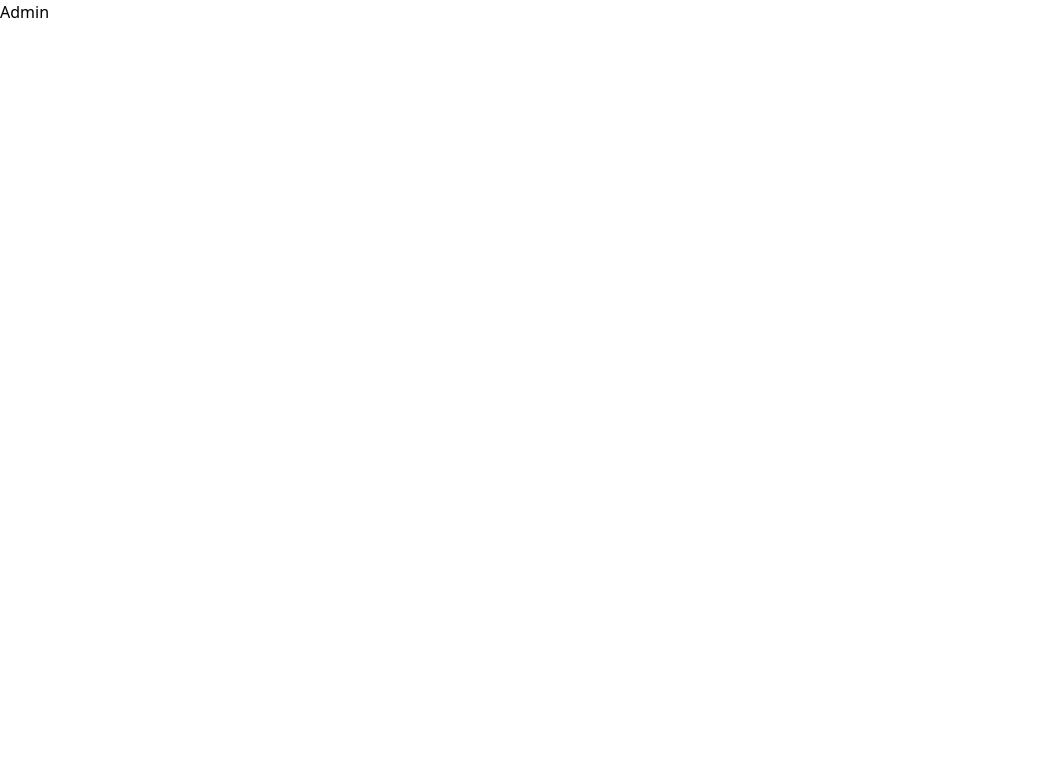
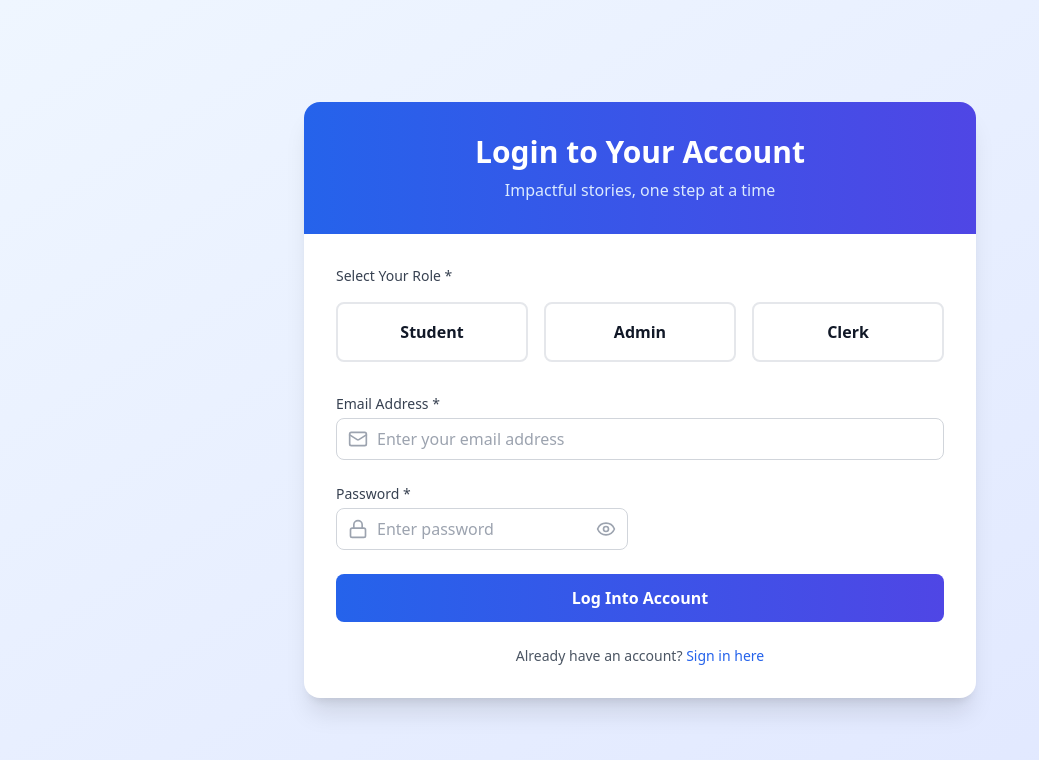
Before and after one commit to Mastercard-Code-For-Change-2-0/Team-24, a React (Vite) app in the folder vite-project/: page /login/admin in a window 1280 px wide. Shown: the top 760 px of the page, without its empty margins (0-1039 px from the left). Built offline with nearby package versions, Linux system fonts and the light colour scheme.

Commit message:
final login routes

```diff
--- a/vite-project/src/component/Login-admin.jsx
+++ b/vite-project/src/component/Login-admin.jsx
@@ -1,8 +1,217 @@
-export default function LoginAdmin(){
-    return(
-    <>
-    <h1>Admin
-    </h1>
-    </>
-    )
-}
+import React, { useState} from 'react';
+import { User, Mail, Lock, Phone, Building, GraduationCap, Users, Eye, EyeOff } from 'lucide-react';
+import useSignup from '../hooks/useSignup';
+import { useNavigate } from 'react-router-dom';
+
+const RoleBasedSignup = () => {
+    const navigate = useNavigate();
+    const {signup,loading,newUser,error} = useSignup();
+  const [formData, setFormData] = useState({
+    role:'',
+    email: '',
+    password: '',
+  });
+
+  const [errors, setErrors] = useState({});
+  const [showPassword, setShowPassword] = useState(false);
+  const [showConfirmPassword, setShowConfirmPassword] = useState(false);
+  const [isSubmitting, setIsSubmitting] = useState(false);
+
+  const roles = [
+    {
+      id: 'student',
+      name: 'Student',
+    },
+    {
+      id: 'admin',
+      name: 'Admin',
+    },
+    {
+      id: 'clerk',
+      name: 'Clerk',
+      },
+  ];
+
+  const handleInputChange = (e) => {
+    const { name, value } = e.target;
+    setFormData(prev => ({
+      ...prev,
+      [name]: value
+    }));
+    // Clear error when user starts typing
+    if (errors[name]) {
+      setErrors(prev => ({
+        ...prev,
+        [name]: ''
+      }));
+    }
+  };
+
+  const handleRoleSelect = (roleId) => {
+    setFormData(prev => ({
+      ...prev,
+      role: roleId,
+    }));
+    // Clear role error
+    if (errors.role) {
+      setErrors(prev => ({
+        ...prev,
+        role: ''
+      }));
+    }
+  };
+
+  const validateForm = () => {
+    const newErrors = {};
+
+    // Basic validation
+    if (!formData.name.trim()) newErrors.name = 'First name is required';
+    if (!formData.password) {
+      newErrors.password = 'Password is required';
+    } else if (formData.password.length < 5) {
+      newErrors.password = 'Password must be at least 8 characters';
+    }
+    if (!formData.role) {
+      newErrors.role = 'Please select a role';
+    }
+
+    // Role-specific validation
+
+    setErrors(newErrors);
+    return Object.keys(newErrors).length === 0;
+  };
+
+  const handleSubmit = async (e) => {
+    e.preventDefault();
+
+    if (!validateForm()) return;
+    const result = await signup(formData);
+    if(result){
+        alert("Sign in successful");
+        console.log("Success",newUser);
+         setFormData({
+        role:"",
+        email: "",
+        password: "",
+      });
+    }
+    else{
+        console.log(error);
+    }
+  };
+
+  return (
+    <div className="min-h-screen bg-gradient-to-br from-blue-50 to-indigo-100 flex items-center justify-center p-4">
+      <div className="max-w-2xl w-full bg-white rounded-2xl shadow-xl overflow-hidden">
+        <div className="bg-gradient-to-r from-blue-600 to-indigo-600 p-8 text-white text-center">
+          <h1 className="text-3xl font-bold mb-2">Login to Your Account</h1>
+          <p className="text-blue-100">Impactful stories, one step at a time</p>
+        </div>
+
+        <form onSubmit={handleSubmit} className="p-8">
+          {/* Role Selection */}
+          <div className="mb-8">
+            <label className="block text-sm font-medium text-gray-700 mb-4">
+              Select Your Role *
+            </label>
+            <div className="grid grid-cols-1 md:grid-cols-3 gap-4">
+              {roles.map((role) => {
+                // const IconComponent = role.icon;
+                return (
+                  <button
+                    key={role.id}
+                    type="button"
+                    onClick={() => handleRoleSelect(role.id)}
+                    className={`p-4 rounded-lg border-2 transition-all duration-200 ${
+                      formData.role === role.id
+                        ? 'border-blue-500 bg-blue-50 ring-2 ring-blue-500 ring-opacity-20'
+                        : 'border-gray-200 hover:border-gray-300'
+                    }`}
+                  >
+                    {/* <IconComponent className={`w-8 h-8 mx-auto mb-2 ${
+                      formData.role === role.id ? 'text-blue-600' : 'text-gray-400'
+                    }`} /> */}
+                    <h3 className={`font-semibold ${
+                      formData.role === role.id ? 'text-blue-900' : 'text-gray-900'
+                    }`}>
+                      {role.name}
+                    </h3>
+                    {/* <p className="text-sm text-gray-600 mt-1">{role.description}</p> */}
+                  </button>
+                );
+              })}
+            </div>
+            {errors.role && <p className="text-red-500 text-sm mt-2">{errors.role}</p>}
+          </div>
+
+          {/* Basic Information */}
+          <div className="mb-6">
+            <label className="block text-sm font-medium text-gray-700 mb-1">
+              Email Address *
+            </label>
+            <div className="relative">
+              <Mail className="absolute left-3 top-1/2 transform -translate-y-1/2 text-gray-400 w-5 h-5" />
+              <input
+                type="email"
+                name="email"
+                value={formData.email}
+                onChange={handleInputChange}
+                className={`w-full pl-10 pr-3 py-2 border rounded-lg focus:outline-none focus:ring-2 focus:ring-blue-500 ${
+                  errors.email ? 'border-red-500' : 'border-gray-300'
+                }`}
+                placeholder="Enter your email address"
+              />
+            </div>
+            {errors.email && <p className="text-red-500 text-sm mt-1">{errors.email}</p>}
+          </div>
+
+          <div className="grid grid-cols-1 md:grid-cols-2 gap-6 mb-6">
+            <div>
+              <label className="block text-sm font-medium text-gray-700 mb-1">
+                Password *
+              </label>
+              <div className="relative">
+                <Lock className="absolute left-3 top-1/2 transform -translate-y-1/2 text-gray-400 w-5 h-5" />
+                <input
+                  type={showPassword ? "text" : "password"}
+                  name="password"
+                  value={formData.password}
+                  onChange={handleInputChange}
+                  className={`w-full pl-10 pr-10 py-2 border rounded-lg focus:outline-none focus:ring-2 focus:ring-blue-500 ${
+                    errors.password ? 'border-red-500' : 'border-gray-300'
+                  }`}
+                  placeholder="Enter password"
+                />
+                <button
+                  type="button"
+                  onClick={() => setShowPassword(!showPassword)}
+                  className="absolute right-3 top-1/2 transform -translate-y-1/2 text-gray-400 hover:text-gray-600"
+                >
+                  {showPassword ? <EyeOff className="w-5 h-5" /> : <Eye className="w-5 h-5" />}
+                </button>
+              </div>
+              {errors.password && <p className="text-red-500 text-sm mt-1">{errors.password}</p>}
+            </div>
+          </div>
+
+          <button
+            type="submit"
+            disabled={isSubmitting}
+            className="w-full bg-gradient-to-r from-blue-600 to-indigo-600 text-white py-3 rounded-lg font-semibold hover:from-blue-700 hover:to-indigo-700 focus:outline-none focus:ring-2 focus:ring-blue-500 focus:ring-offset-2 transition-all duration-200 disabled:opacity-50 disabled:cursor-not-allowed"
+          >
+            {isSubmitting ? 'Logging into Account...' : 'Log Into Account'}
+          </button>
+
+          <p className="text-center text-sm text-gray-600 mt-6">
+            Already have an account?{' '}
+            <a onClick={()=>{navigate('/login/'+formData.role)}} className="text-blue-600 hover:text-blue-700 font-medium">
+              Sign in here
+            </a>
+          </p>
+        </form>
+      </div>
+    </div>
+  );
+};
+
+export default RoleBasedSignup;
--- a/vite-project/src/routes/route.jsx
+++ b/vite-project/src/routes/route.jsx
@@ -14,7 +14,8 @@ const router = createBrowserRouter([
         path : '/login',
         children:[
             {path :'student',element:<LoginPage/>},
-            {path:"admin",element:<LoginAdmin/>}
+            {path:"admin",element:<LoginAdmin/>},
+            {path:"", element:<LoginPage/>}
         ]
     },
     {
```
